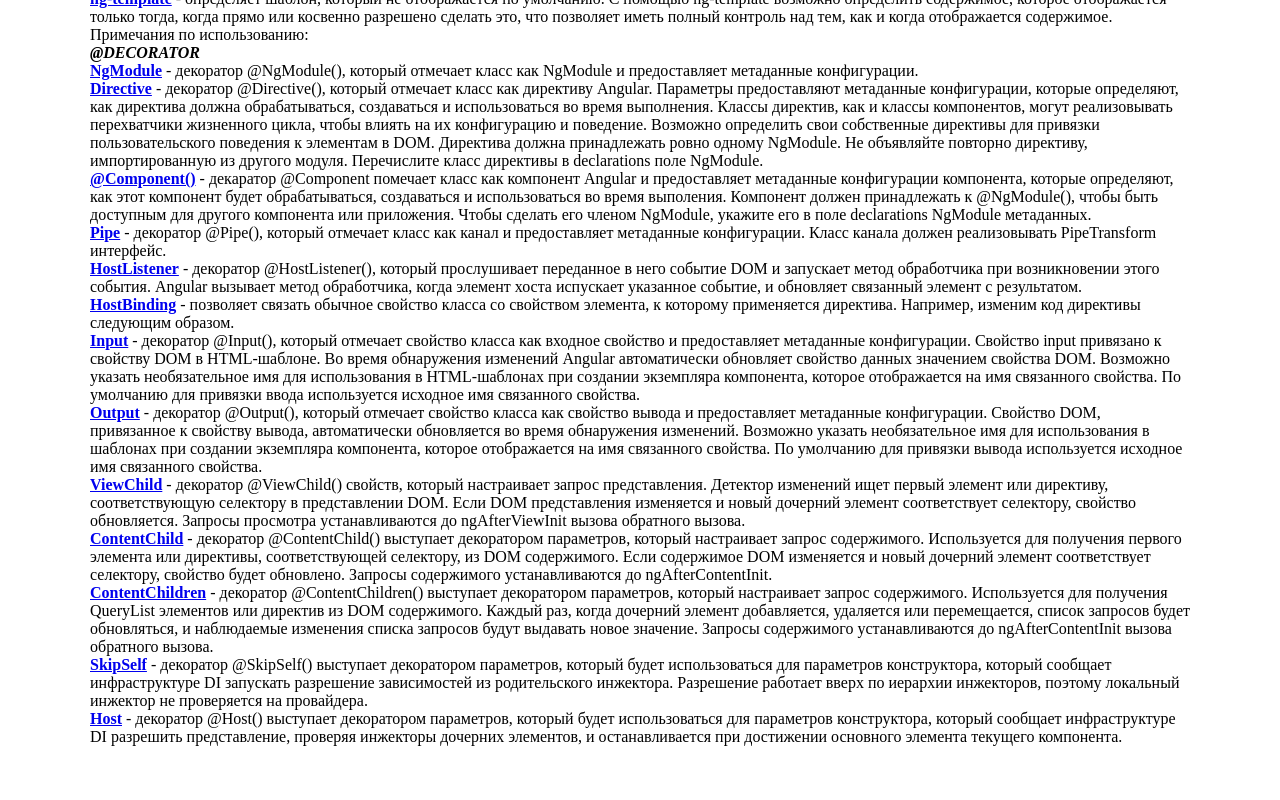
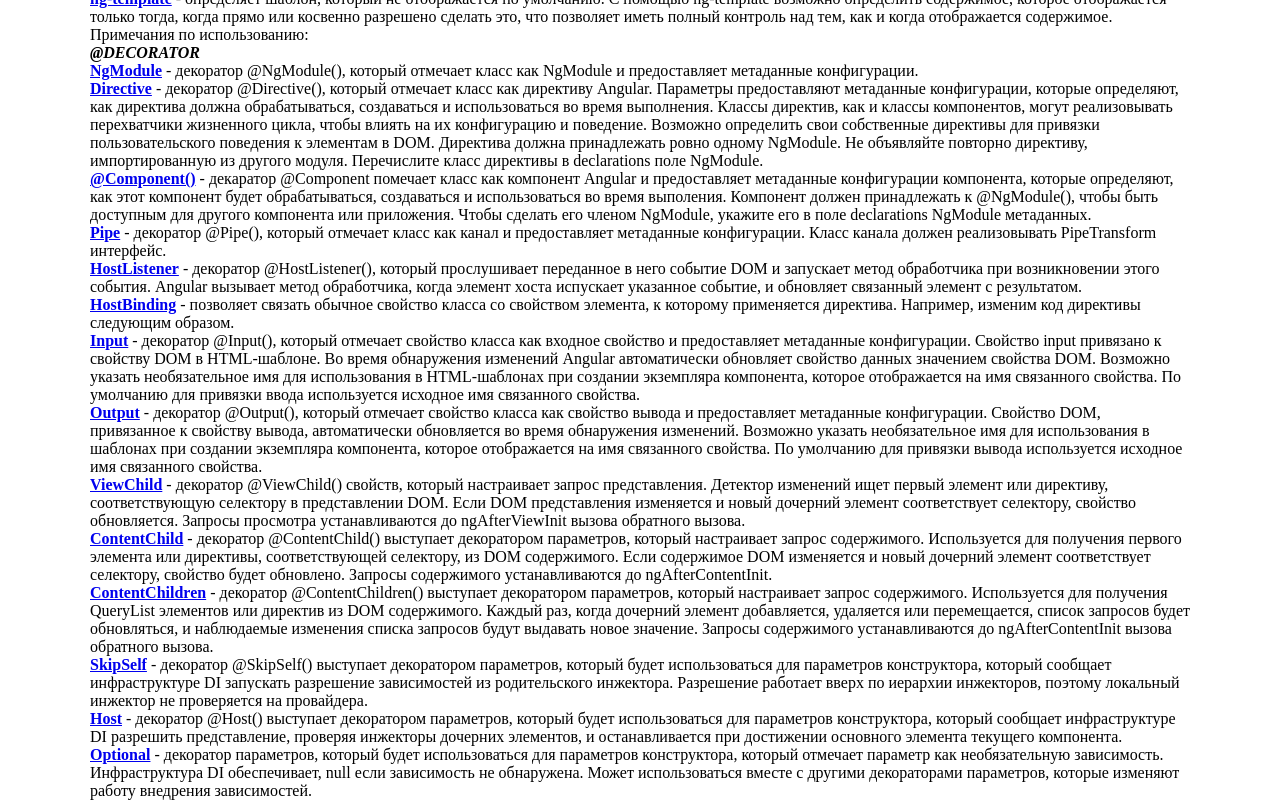
Before and after one commit to ArtemKashirin/API, an Angular app: page / in a window 1280 px wide. Shown: the part 532-1332 px from the top of the page. Before the commit the page ends 1278 px from the top, so only its background shows below. Built offline with nearby package versions, Linux system fonts and the light colour scheme.

Commit message:
DECORATOR: Optional

```diff
--- a/src/app/app.component.html
+++ b/src/app/app.component.html
@@ -28,3 +28,4 @@
 <app-content-children></app-content-children>
 <app-skip-self></app-skip-self>
 <app-host></app-host>
+<app-optional></app-optional>
--- a/src/app/app.module.ts
+++ b/src/app/app.module.ts
@@ -35,6 +35,7 @@
 import { ContentChildrenComponent } from './decorator/content-children/content-children.component';
 import { ContentChildrenChildComponent } from './decorator/content-children/content-children-child/content-children-child.component';
 import { HostBindingComponent } from './decorator/host-binding/host-binding.component';
+import { OptionalComponent } from './decorator/optional/optional.component';
 
 
 @NgModule({
@@ -72,6 +73,7 @@
     ContentChildrenComponent,
     ContentChildrenChildComponent,
     HostBindingComponent,
+    OptionalComponent,
   ],
   imports: [
     BrowserModule,
--- /dev/null
+++ b/src/app/decorator/optional/optional.component.html
@@ -0,0 +1,4 @@
+<p><b><a [href] = "this.Optional">Optional</a></b> - декоратор параметров, который будет использоваться для параметров конструктора,
+  который отмечает параметр как необязательную зависимость. Инфраструктура DI обеспечивает, null если зависимость не обнаружена.
+  Может использоваться вместе с другими декораторами параметров, которые изменяют работу внедрения зависимостей.
+</p>
--- /dev/null
+++ b/src/app/decorator/optional/optional.component.ts
@@ -0,0 +1,17 @@
+import {Component, OnInit} from '@angular/core';
+
+@Component({
+  selector: 'app-optional',
+  templateUrl: './optional.component.html',
+  styleUrls: ['./optional.component.scss']
+})
+export class OptionalComponent implements OnInit {
+  public Optional: string = 'https://angular.io/api/core/Optional';
+
+  constructor() {
+  }
+
+  ngOnInit(): void {
+  }
+
+}
```
Also changed, not shown: src/app/decorator/optional/optional.component.scss (added).
